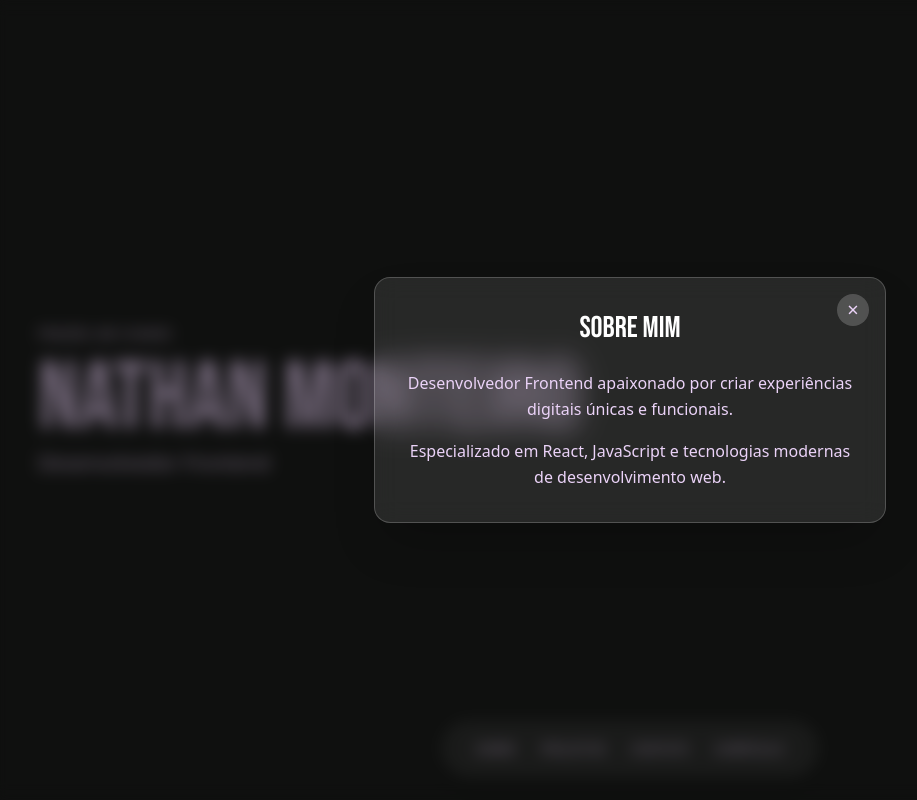
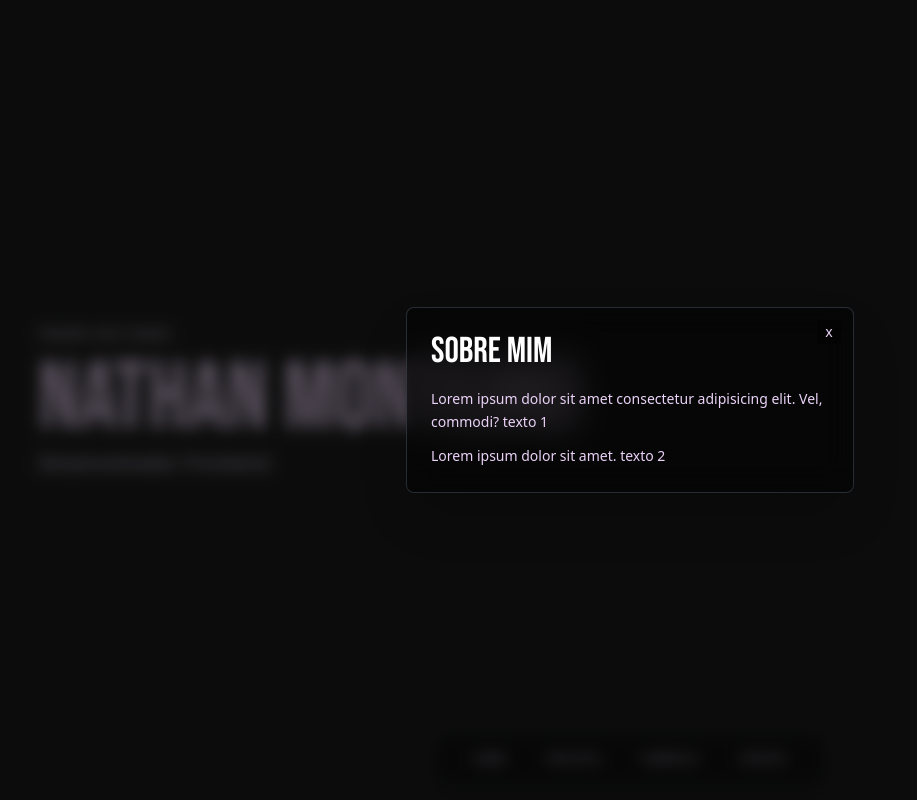
Before and after one commit to nathanmontt/NATHANMONTEIRO, a React (Vite) app: page / in a window 1280 px wide. Both pictures are taken after a click on the button "SOBRE". Shown: the whole page, without its empty margins (10-927 px from the left). Built offline with nearby package versions, Linux system fonts and the light colour scheme.

Commit message:
Modals
Adding some touches to the modal, later to add the content inside it

```diff
--- a/src/assets/components/layout/FooterNav.jsx
+++ b/src/assets/components/layout/FooterNav.jsx
@@ -7,8 +7,8 @@ function FooterNav() {
   const menuItems = [
     { name: 'SOBRE', id: 'sobre' },
     { name: 'PROJETOS', id: 'projetos' },
+    { name: 'CURRÍCULO', id: 'curriculo' },
     { name: 'CONTATO', id: 'contato' },
-    { name: 'CURRÍCULO', id: 'curriculo' }
   ]
 
   const handleMenuClick = (e, itemId) => {
@@ -25,30 +25,32 @@ function FooterNav() {
     switch(activeModal) {
       case 'sobre':
         return (
-          <div className="text-center">
-            <h2 className="text-3xl font-(family-name:--secondary-font) mb-6 text-white">SOBRE MIM</h2>
-            <p className="text-(--text-color) leading-relaxed mb-4">
-              Desenvolvedor Frontend apaixonado por criar experiências digitais únicas e funcionais.
+          <div className='container-about'>
+            <h2 class="text-3xl md:text-4xl font-(family-name:--secondary-font) mb-4 text-white">SOBRE MIM</h2>
+            <p class="text-(--text-color) leading-relaxed mb-3 text-sm">
+              Lorem ipsum dolor sit amet consectetur adipisicing elit. Vel, commodi? texto 1
             </p>
-            <p className="text-(--text-color) leading-relaxed">
-              Especializado em React, JavaScript e tecnologias modernas de desenvolvimento web.
+            <p class="text-(--text-color) leading-relaxed text-sm">
+              Lorem ipsum dolor sit amet. texto 2
             </p>
           </div>
         )
+
       case 'projetos':
         return (
-          <div className="text-center">
-            <h2 className="text-3xl font-(family-name:--secondary-font) mb-6 text-white">PROJETOS</h2>
-            <p className="text-(--text-color) leading-relaxed">
-              Aqui você encontrará uma seleção dos meus trabalhos mais recentes e relevantes.
+          <div className="container-projects">
+            <h2 class="text-3xl md:text-4xl font-(family-name:--secondary-font) mb-4 text-white">PROJETOS</h2>
+            <p class="text-(--text-color) leading-relaxed text-sm">
+              Lorem ipsum dolor sit amet. texto 1
             </p>
           </div>
         )
+
       case 'contato':
         return (
-          <div className="text-center">
-            <h2 className="text-3xl font-(family-name:--secondary-font) mb-6 text-white">CONTATO</h2>
-            <div className="space-y-3 text-(--text-color)">
+          <div class="text-left">
+            <h2 class="text-3xl md:text-4xl font-(family-name:--secondary-font) mb-4 text-white">CONTATO</h2>
+            <div class="space-y-2 text-(--text-color) text-sm">
               <p>📧 nathan@exemplo.com</p>
               <p>📱 (11) 99999-9999</p>
               <p>💼 LinkedIn: /in/nathanmonteiro</p>
@@ -56,23 +58,22 @@ function FooterNav() {
             </div>
           </div>
         )
+
       case 'curriculo':
         return (
-          <div className="text-center">
-            <h2 className="text-3xl font-(family-name:--secondary-font) mb-6 text-white">CURRÍCULO</h2>
-            <p className="text-(--text-color) leading-relaxed mb-6">
+          <div class="text-left">
+            <h2 class="text-3xl md:text-4xl font-(family-name:--secondary-font) mb-4 text-white">CURRÍCULO</h2>
+            <p class="text-(--text-color) leading-relaxed mb-4 text-sm">
               Baixe meu currículo atualizado ou visualize online.
             </p>
-            <div className="flex gap-4 justify-center">
-              <button className="px-6 py-2 bg-white/20 rounded-full hover:bg-white/30 transition-colors text-(--text-color)">
+            <div class="flex gap-3">
+              <button class="px-4 py-2 bg-black/30 rounded hover:bg-black/40 transition-colors text-(--text-color) text-sm">
                 Download PDF
-              </button>
-              <button className="px-6 py-2 bg-white/20 rounded-full hover:bg-white/30 transition-colors text-(--text-color)">
-                Visualizar Online
               </button>
             </div>
           </div>
         )
+
       default:
         return null
     }
@@ -80,45 +81,41 @@ function FooterNav() {
 
   return (
     <>
-      {/* Bottom Menu */}
-      <nav className="fixed bottom-6 left-1/2 transform -translate-x-1/2 z-50">
-        {/* Desktop Menu */}
-        <div className="hidden md:flex items-center gap-6 px-8 py-4 rounded-full backdrop-blur-md bg-white/10 border border-white/20 shadow-lg transition-opacity duration-300 hover:opacity-90">
+      <nav class="fixed bottom-4 left-1/2 transform -translate-x-1/2 z-50">
+
+        <div class="hidden md:flex items-center gap-4 px-6 py-3 rounded-lg backdrop-blur-lg bg-black/40 border border-gray-700/50 shadow-xl">
           {menuItems.map((item, index) => (
             <button
               key={index}
               onClick={(e) => handleMenuClick(e, item.id)}
-              className="text-(--text-color) text-sm font-(family-name:--main-font) tracking-wider hover:text-white transition-colors duration-300 cursor-pointer"
+              class="text-(--text-color) text-xs font-(family-name:--main-font) tracking-wide hover:text-white transition-colors duration-200 px-3 py-1 rounded hover:bg-white/10"
             >
               {item.name}
             </button>
           ))}
         </div>
 
-        {/* Mobile Menu */}
-        <div className="md:hidden">
-          {/* Menu Button */}
+        <div class="md:hidden">
           <button
             onClick={() => setIsMenuOpen(!isMenuOpen)}
-            className="px-6 py-3 rounded-full backdrop-blur-md bg-white/10 border border-white/20 shadow-lg text-(--text-color) font-(family-name:--main-font) text-sm tracking-wider transition-all duration-300 hover:bg-white/15"
+            class="px-5 py-2 rounded-lg backdrop-blur-lg bg-black/40 border border-gray-700/50 shadow-xl text-(--text-color) font-(family-name:--main-font) text-xs tracking-wide transition-all duration-200 hover:bg-black/50"
           >
             MENU
           </button>
 
-          {/* Expanded Menu Items */}
           <div
-            className={`absolute bottom-16 left-1/2 transform -translate-x-1/2 transition-all duration-300 ${
+            class={`absolute bottom-12 left-1/2 transform -translate-x-1/2 transition-all duration-200 ${
               isMenuOpen
                 ? 'opacity-100 translate-y-0 pointer-events-auto'
-                : 'opacity-0 translate-y-4 pointer-events-none'
+                : 'opacity-0 translate-y-2 pointer-events-none'
             }`}
           >
-            <div className="flex flex-col gap-3 p-4 rounded-2xl backdrop-blur-md bg-white/10 border border-white/20 shadow-lg min-w-32">
+            <div class="flex flex-col gap-2 p-4 rounded-lg backdrop-blur-lg bg-black/40 border border-gray-700/50 shadow-xl min-w-28">
               {menuItems.map((item, index) => (
                 <button
                   key={index}
                   onClick={(e) => handleMenuClick(e, item.id)}
-                  className="text-(--text-color) text-sm font-(family-name:--main-font) tracking-wider hover:text-white transition-colors duration-300 cursor-pointer text-center py-2"
+                  class="text-(--text-color) text-xs font-(family-name:--main-font) tracking-wide hover:text-white transition-colors duration-200 text-center py-2 px-3 rounded hover:bg-white/10"
                 >
                   {item.name}
                 </button>
@@ -126,36 +123,32 @@ function FooterNav() {
             </div>
           </div>
 
-          {/* Backdrop for closing menu */}
           {isMenuOpen && (
             <div
-              className="fixed inset-0 -z-10"
+              class="fixed inset-0 -z-10"
               onClick={() => setIsMenuOpen(false)}
             />
           )}
         </div>
       </nav>
 
-      {/* Modal */}
       {activeModal && (
-        <div className="fixed inset-0 z-[60] flex items-center justify-center p-4">
-          {/* Modal Backdrop */}
+        <div class="fixed inset-0 z-[60] flex items-center justify-center p-4">
           <div
-            className="absolute inset-0 bg-black/50 backdrop-blur-sm transition-opacity duration-300"
+            class="absolute inset-0 bg-black/60 backdrop-blur-sm"
             onClick={closeModal}
           />
 
-          {/* Modal Content */}
-          <div className="relative max-w-lg w-full mx-4 p-8 rounded-2xl backdrop-blur-md bg-white/10 border border-white/20 shadow-2xl transition-all duration-300 transform">
-            {/* Close Button */}
+          <div class="relative max-w-md w-full p-6 rounded-lg backdrop-blur-lg bg-black/50 border border-gray-600/50 shadow-2xl">
+            {/* Botão de fechar */}
             <button
               onClick={closeModal}
-              className="absolute top-4 right-4 w-8 h-8 flex items-center justify-center rounded-full bg-white/20 hover:bg-white/30 transition-colors text-(--text-color) text-xl"
+              class="absolute top-3 right-3 w-6 h-6 flex items-center justify-center rounded bg-black/40 hover:bg-black/60 transition-colors text-(--text-color) text-sm"
             >
-              ×
+              x
             </button>
 
-            {/* Modal Content */}
+            {/* Conteúdo específico da modal */}
             {renderModalContent()}
           </div>
         </div>
```
